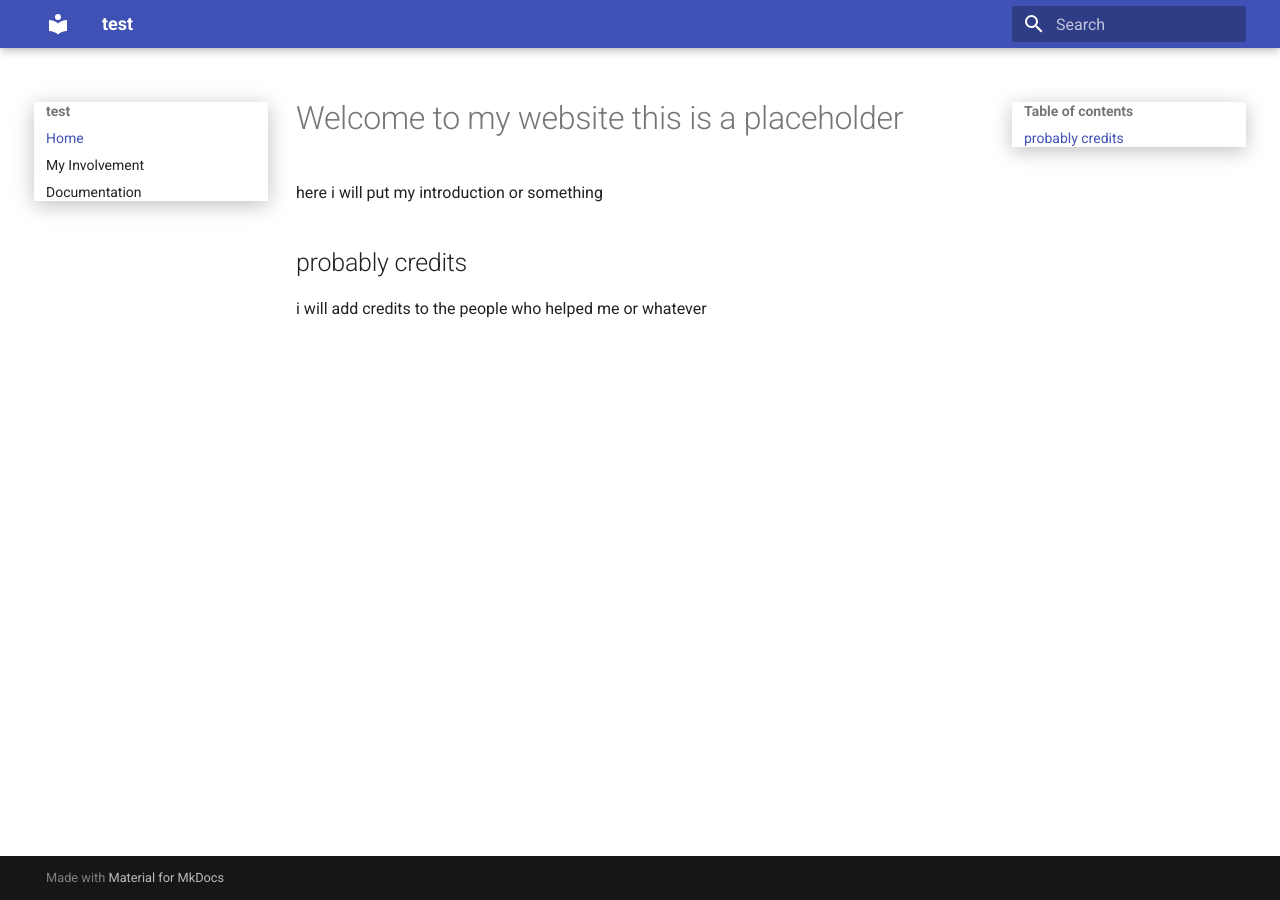
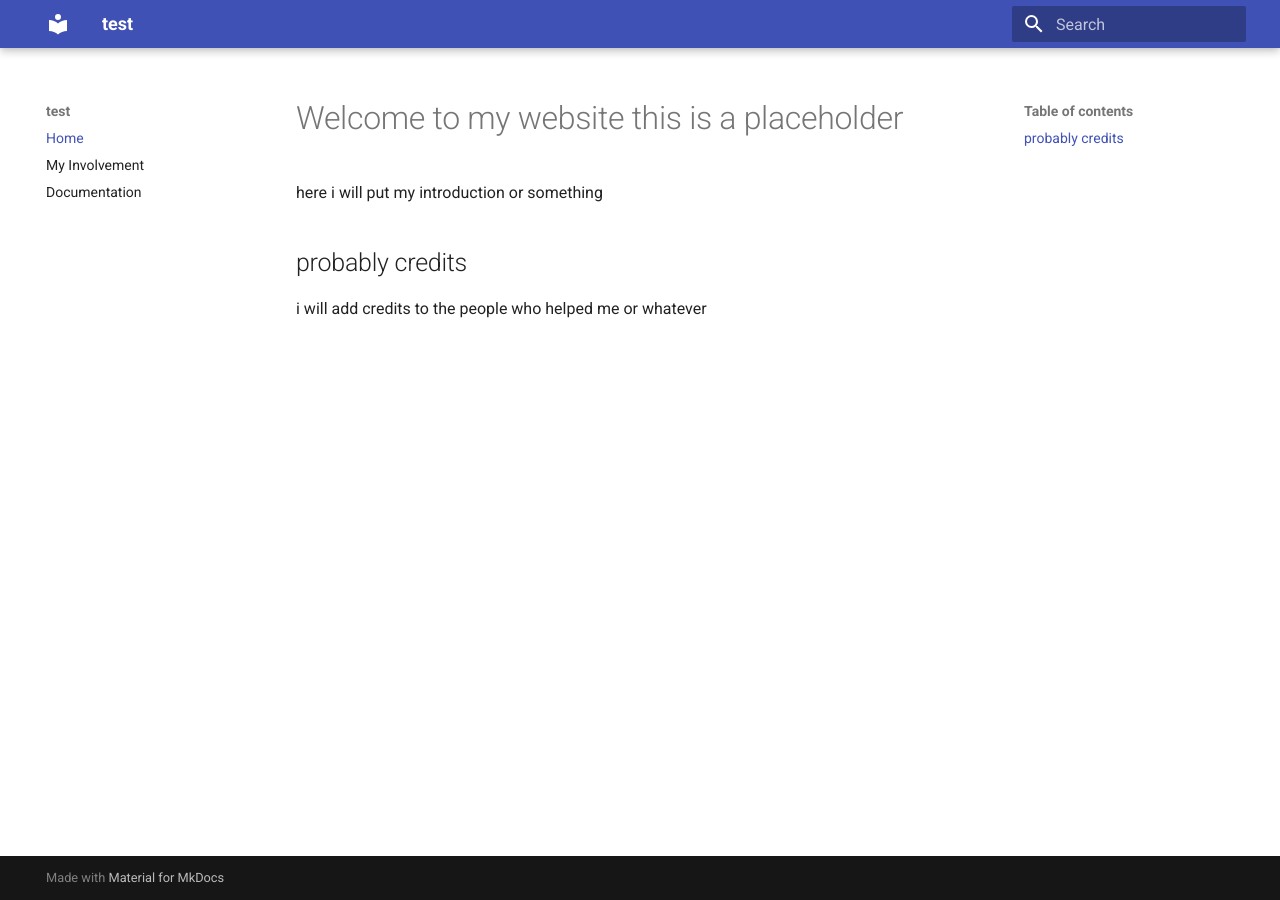
Before and after one commit to acquanaturaleminerale/acquanaturaleminerale.github.io, an MkDocs documentation site: the page built from docs/index.md, in a window 1280 px wide. Built offline with MkDocs 1.6.1 and Material for MkDocs 9.7.7, drawn with Linux system fonts in a browser that asks for light colours.

Commit message:
Update mkdocs.yml

```diff
--- a/mkdocs.yml
+++ b/mkdocs.yml
@@ -3,14 +3,6 @@
 theme:
   name: material
 
-extra_css:
-  - stylesheets/extra.css
-
-features:
-  - navigation.sections
-  - navigation.expand
-  - navigation.tabs
-
 nav:
   - Home: index.md
   - My Involvement: involvement.md
```
